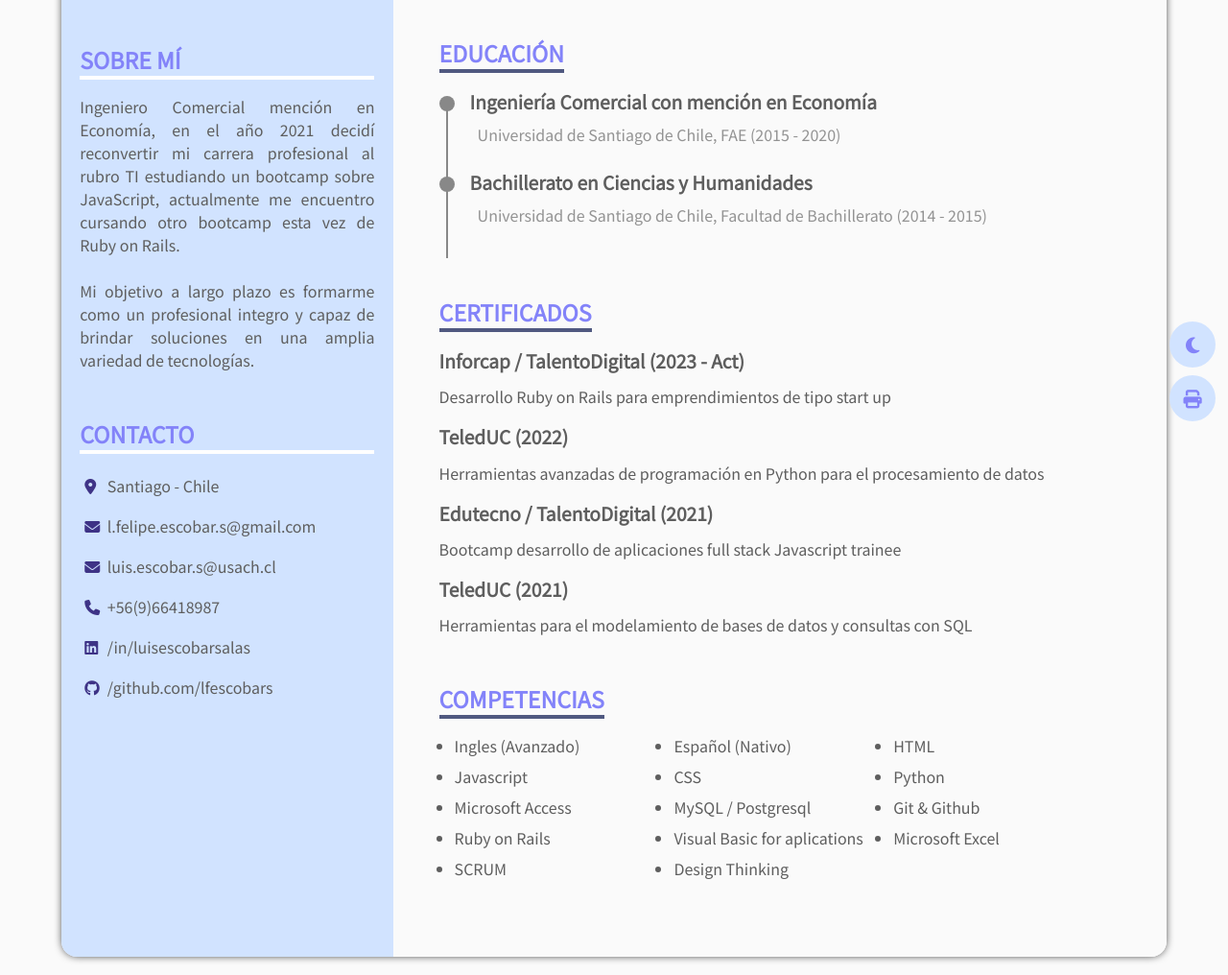
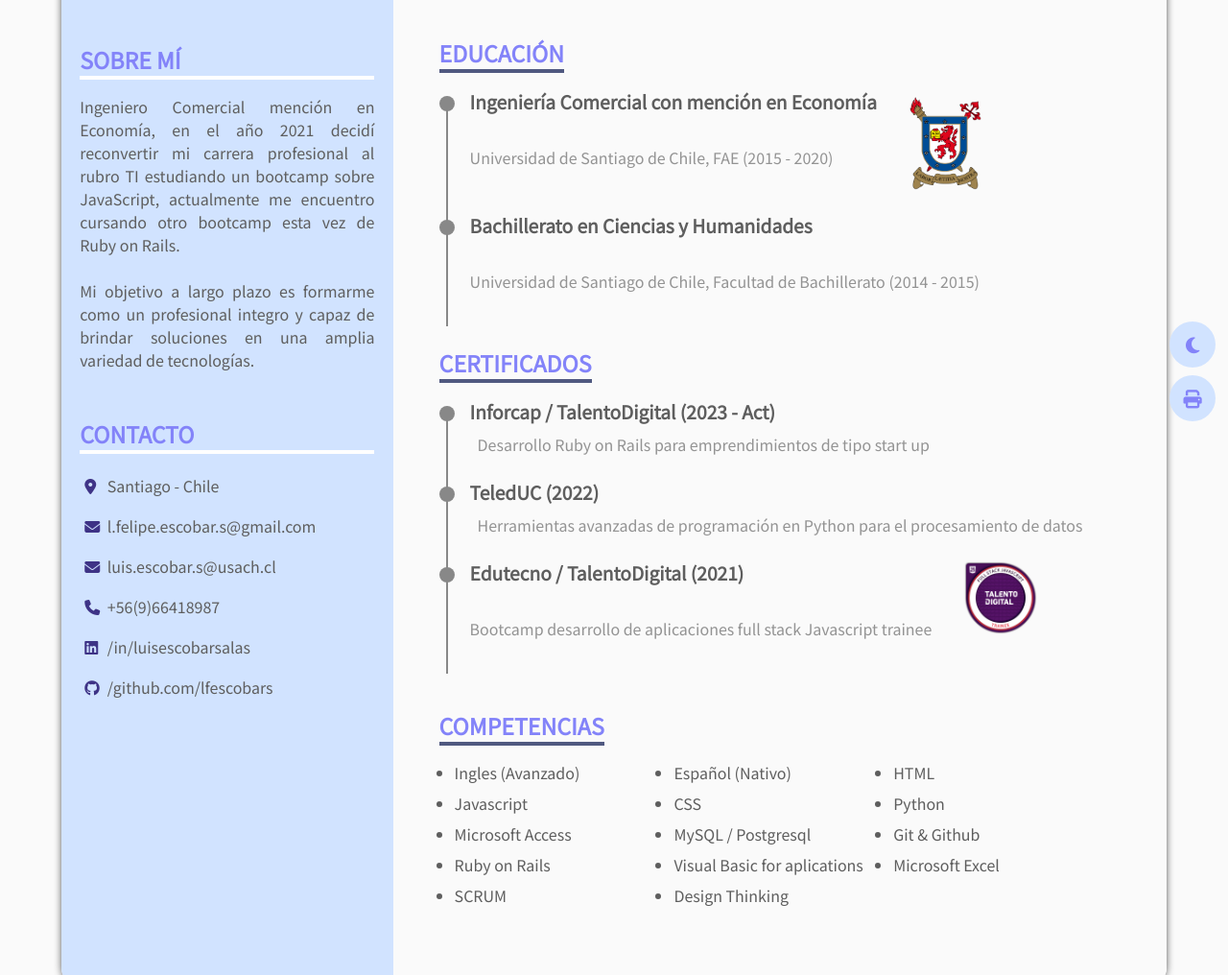
Before and after one commit to lfescobars/CV.github.io, a plain HTML site: page index.html in a window 1280 px wide. Shown: the part 353-1369 px from the top of the page at 96% size. Drawn offline with Linux system fonts and the light colour scheme.

Commit message:
Cuarto Commit, Correcciones varias y adicion de imagenes

```diff
--- a/assets/css/styles.css
+++ b/assets/css/styles.css
@@ -325,13 +325,12 @@
 
   .certificates,
   .experiencia,
-  .idioms,
-  .skills,
-  .experiencia {
+  .skills{
     margin: var(--m-5) 0;
   }
 
   .content__subtitle {
+    margin-top: 2em;
     width: fit-content;
   }
 
@@ -381,9 +380,18 @@
     display: block;
     margin: var(--m-1);
   }
+  .education__item_1{
+  /* margin-top:  20px; */
+  font-size: var(--normal-font-size);
+  color: var(--text-color-light);
+  display: block;
+  margin-top: 2em;
+  }
 
   .certificate__item {
     margin-bottom: var(--m-2);
+    display: flex;
+    flex-direction: column;;
   }
 
   .certificate__title {
@@ -391,11 +399,6 @@
     margin-bottom: 0.7rem;
   }
 
-  .idioms__data {
-    display: grid;
-    grid-template-columns: 1fr 1fr 1fr;
-    margin: var(--m-2);
-  }
 
   .skills__data {
     display: grid;
@@ -440,11 +443,7 @@
       height: 103%;
     }
 
-    .idioms__data,
-    .skills__data {
-      grid-template-columns: 1fr 1fr;
-      margin: 1.2rem;
-    }
+
   }
 
   /* < 700px */
@@ -493,10 +492,6 @@
       margin: var(--m-2);
     }
 
-    .idioms__data {
-      display: grid;
-      grid-template-columns: 1fr 1fr;
-    }
 
     .skills__item {
       width: 5em;
@@ -513,20 +508,30 @@
   /* < 500px */
 
   @media (max-width: 500px) {
-    .skills__data,
-    .idioms__data {
+    .skills__data {
       display: flex;
       justify-content: space-between;
       flex-wrap: wrap;
       margin: var(--m-2);
     }
 
-    .idioms__item {
-      width: 10rem;
-    }
   }
 
 .experiencia {
  justify-content: center;
  text-align: justify;
 }
+
+.logo_usach{
+  margin-left: 2rem;
+  width: 5rem;
+}
+
+.logo_certificacion_JS{
+  margin-left: 2rem;
+  width: 5rem;
+}
+
+/* .content__subtitle_cert{
+margin-top: 1em;
+}
--- a/index.html
+++ b/index.html
@@ -65,8 +65,9 @@
           </div>
           <p>
             Ingeniero Comercial mención en Economía, en el año 2021 decidí
-            reconvertir mi carrera profesional al rubro TI estudiando un bootcamp sobre JavaScript,
-            actualmente me encuentro cursando otro bootcamp esta vez de Ruby on Rails.
+            reconvertir mi carrera profesional al rubro TI estudiando un
+            bootcamp sobre JavaScript, actualmente me encuentro cursando otro
+            bootcamp esta vez de Ruby on Rails.
           </p>
 
           <p>
@@ -126,7 +127,7 @@
       <!-- Main content -->
 
       <div class="curriculum__content">
-      <!-- Experiencia -->
+        <!-- Experiencia -->
 
         <div class="experiencia">
           <div class="content__subtitle">
@@ -138,10 +139,12 @@
               Analista TI - Tata Consultancy Services (08/2021 - Act)
             </h3>
             <div class="experiencia__info">
-              Mi trabajo consiste en la mejora y automatización de procesos para diversos usuarios de una empresa.
-              El proceso contempla  el levantamiento de los requerimientos, desarrollo del software y pruebas de usuario.
-              Para ello es indispensable, la relación con el cliente, el conocimiento
-              en Visual basic for applications para el desarrollo de macros  y la aplicación de metodologías ágiles.
+              Mi trabajo consiste en la mejora y automatización de procesos para
+              diversos usuarios de una empresa. El proceso contempla el
+              levantamiento de los requerimientos, desarrollo del software y
+              pruebas de usuario. Para ello es indispensable, la relación con el
+              cliente, el conocimiento en Visual basic for applications para el
+              desarrollo de macros y la aplicación de metodologías ágiles.
             </div>
           </div>
         </div>
@@ -165,19 +168,17 @@
                 <h5 class="education__title">
                   Ingeniería Comercial con mención en Economía
                 </h5>
-                <span class="education__item">
+                <span class="education__item_1">
                   Universidad de Santiago de Chile, FAE (2015 - 2020)</span
                 >
                 <span class="education__item"></span>
-
               </div>
-              <!-- <img
-                src="assets/img/1200px-Logo-Color-Usach-Web.jpg"
+              <img
+                class="logo_usach"
+                src="assets/img/423px-Escudo_USACH.svg.png"
                 alt=""
-                height="100px"
-                width="100px"
                 display="center"
-              /> -->
+              />
             </div>
 
             <div class="education__li">
@@ -190,34 +191,94 @@
                 <h5 class="education__title">
                   Bachillerato en Ciencias y Humanidades
                 </h5>
-                <span class="education__item"
+                <span class="education__item_1"
                   >Universidad de Santiago de Chile, Facultad de Bachillerato
                   (2014 - 2015)</span
                 >
                 <span class="education__item"></span>
               </div>
             </div>
-
-
-            <!-- <div class="education__li">
-              <div class="education__time">
-                <span class="education__rounder"></span>
-              </div>
-
-              <div class="education__data">
-                <h4 class="education__title">
-
-                </h4>
-                <span class="education__item"> </span>
-                <span class="education__item"> </span>
-                <span class="education__item">2013</span>
-              </div>
-            </div> -->
           </div>
         </div>
 
         <!-- Certificates -->
 
+        <div class="Certificates">
+          <div class="content__subtitle">
+            <h3 class="subtitle">Certificados</h3>
+            <hr />
+          </div>
+
+          <div class="education__content">
+            <div class="education__li">
+              <div class="education__time">
+                <span class="education__rounder"></span>
+                <span class="education__line"></span>
+              </div>
+
+              <div class="education__data">
+                <div><p></p></div>
+                <h5 class="education__title">
+                  Inforcap / TalentoDigital (2023 - Act)
+                </h5>
+                <span class="education__item">
+                  Desarrollo Ruby on Rails para emprendimientos de tipo start up</span
+                >
+                <span class="education__item"></span>
+              </div>
+            </div>
+
+            <div class="education__li">
+              <div class="education__time">
+                <span class="education__rounder"></span>
+                <span class="education__line"></span>
+              </div>
+
+              <div class="education__data">
+                <div><p></p></div>
+                <h5 class="education__title">
+                  TeledUC (2022)
+                </h5>
+                <span class="education__item">
+                  Herramientas avanzadas de programación en Python para el
+              procesamiento de datos</span
+                >
+                <span class="education__item"></span>
+              </div>
+            </div>
+
+            <div class="education__li">
+              <div class="education__time">
+                <span class="education__rounder"></span>
+                <span class="education__line"></span>
+              </div>
+
+              <div class="education__data">
+                <div><p></p></div>
+                <h5 class="education__title">
+                  Edutecno / TalentoDigital (2021)
+                </h5>
+                <span class="education__item_1">
+                  Bootcamp desarrollo de aplicaciones full stack Javascript
+                trainee</span
+                >
+                <span class="education__item"></span>
+
+              </div>
+
+              <a title="link_certificacion" target="_blank" href="https://www.credly.com/badges/00036b1e-db04-4505-92ea-0409ef16f435/linked_in_profile">
+              <img
+                class="logo_certificacion_JS"
+                src="assets/img/Java_1-01.png"
+                alt=""
+                display="center"
+              />
+              </a>
+            </div>
+
+          </div>
+        </div>
+<!--
         <div class="certificates">
           <div class="content__subtitle">
             <h3 class="subtitle">Certificados</h3>
@@ -241,11 +302,20 @@
           </div>
 
           <div class="certificate__item">
-            <h3 class="certificate__title">
-              Edutecno / TalentoDigital (2021)
-            </h3>
-            <div class="certificate__info">
-              Bootcamp desarrollo de aplicaciones full stack Javascript trainee
+            <h3 class="certificate__title">Edutecno / TalentoDigital (2021)</h3>
+            <img
+                class="logo_certificacion_JS"
+                src="assets/img/423px-Escudo_USACH.svg.png"
+                alt=""
+                display="center"
+              />
+            <div class="contenedor_certificacion">
+              <div class="certificate__info">
+                Bootcamp desarrollo de aplicaciones full stack Javascript
+                trainee
+              </div>
+
+
             </div>
           </div>
 
@@ -256,20 +326,6 @@
               con SQL
             </div>
           </div>
-        </div>
-
-        <!-- Idioms -->
-
-        <!-- <div class="idioms">
-          <div class="content__subtitle">
-            <h3 class="subtitle">Idiomas</h3>
-            <hr />
-          </div>
-
-          <ul class="idioms__data">
-            <li class="idioms__item">Español (Nativo)</li>
-            <li class="idioms__item">Inglés (Avanzado)</li>
-          </ul>
         </div> -->
 
         <!-- Skills -->
@@ -281,14 +337,14 @@
           </div>
 
           <ul class="skills__data">
-            <li class="skills__item">Ingles (Avanzado) </li>
-            <li class="skills__item">Español (Nativo) </li>
+            <li class="skills__item">Ingles (Avanzado)</li>
+            <li class="skills__item">Español (Nativo)</li>
             <li class="skills__item">HTML</li>
             <li class="skills__item">Javascript</li>
             <li class="skills__item">CSS</li>
             <li class="skills__item">Python</li>
             <li class="skills__item">Microsoft Access</li>
-            <li class="skills__item">MySQL / Postgresql </li>
+            <li class="skills__item">MySQL / Postgresql</li>
             <li class="skills__item">Git & Github</li>
             <li class="skills__item">Ruby on Rails</li>
             <li class="skills__item">Visual Basic for aplications</li>
```
Also changed, not shown: assets/img/1200px-Logo-Color-Usach-Web.jpg (deleted), assets/img/423px-Escudo_USACH.svg.png (added), assets/img/Java_1-01.png (added).
